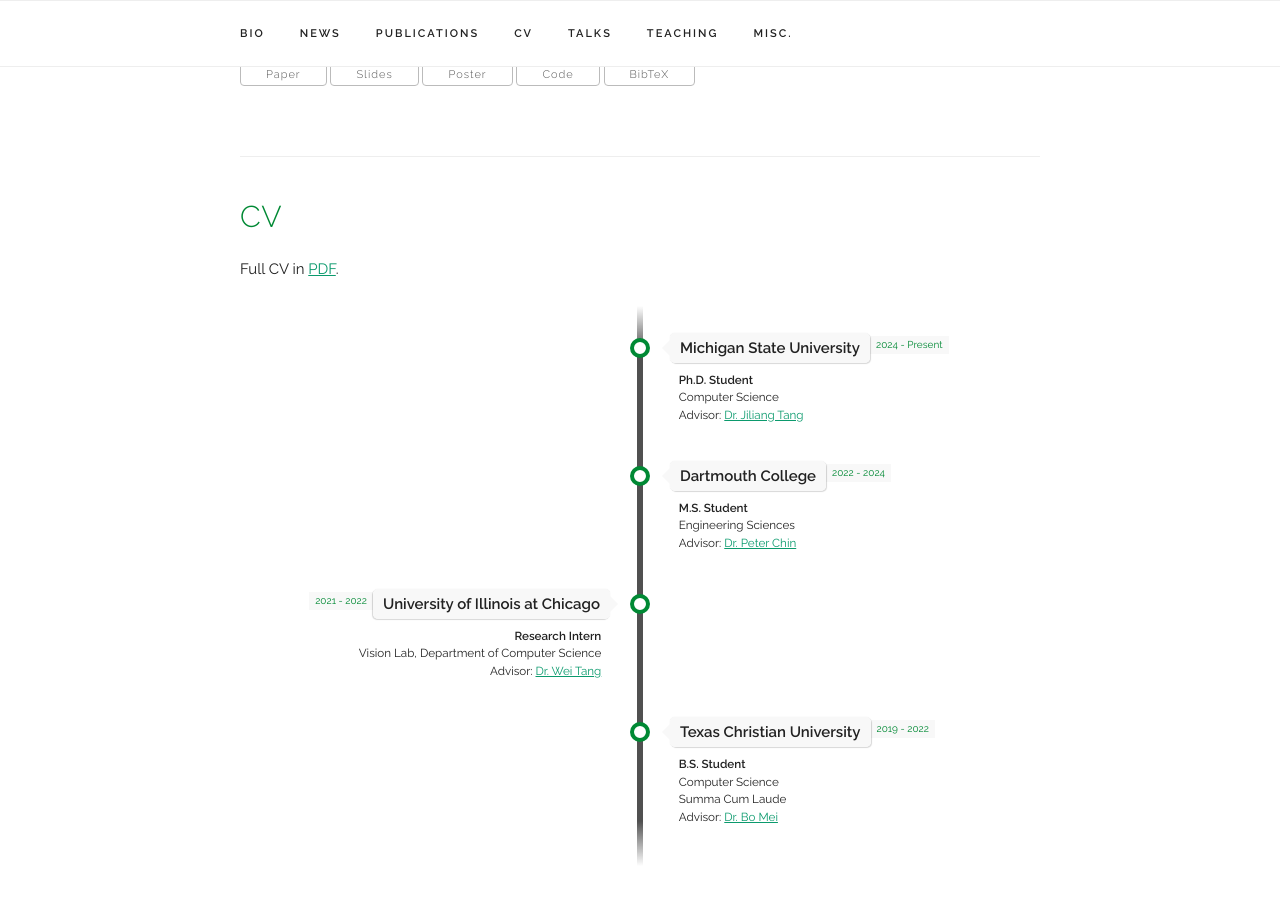
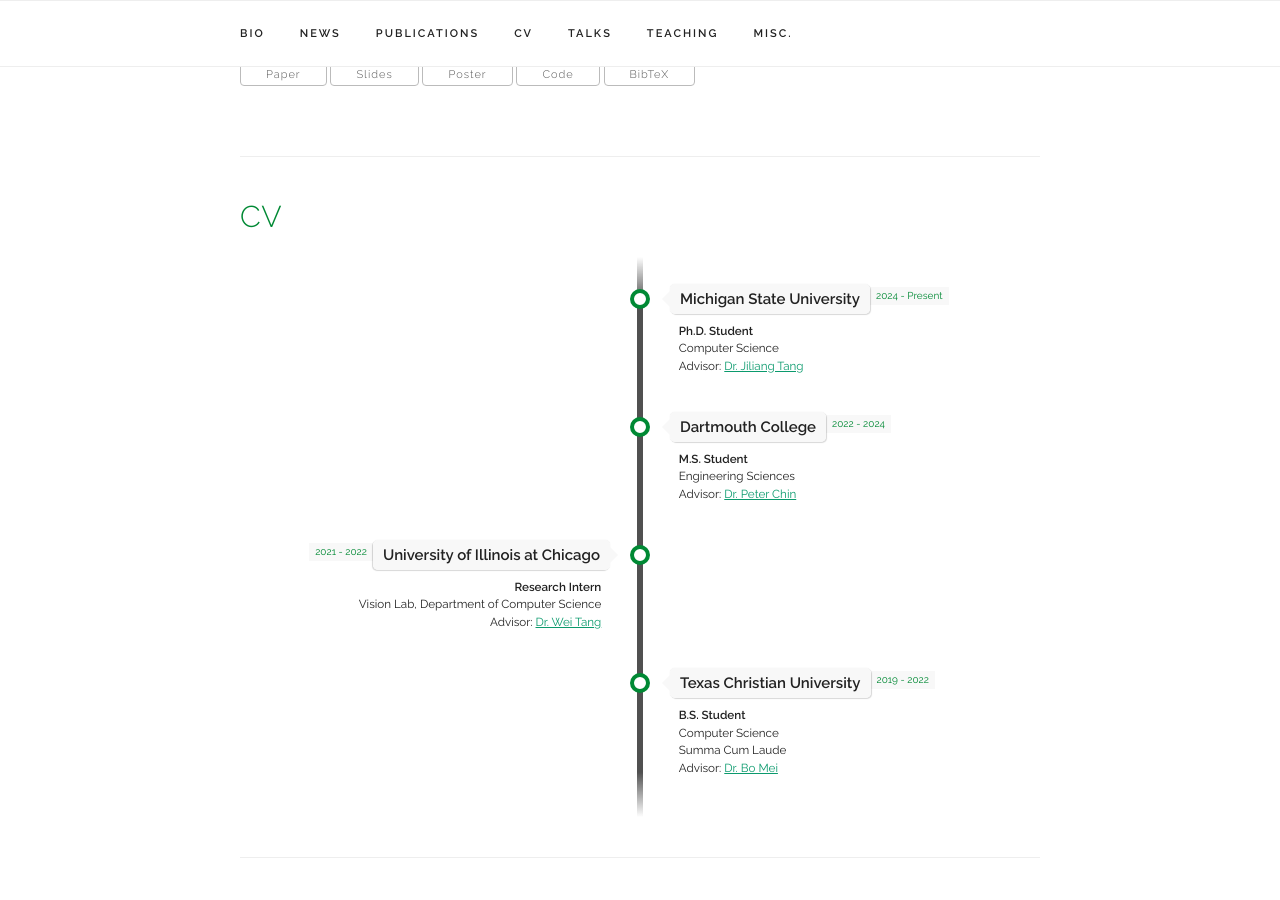
Before and after one commit to quang-truong/quang-truong.github.io, a Jekyll site: the page built from index.html, in a window 1280 px wide and 900 px high, scrolled down 1459 px. Built offline with Jekyll 4.4.1, drawn with Linux system fonts in a browser that asks for light colours; some web fonts are replaced.

```diff
--- a/index.html
+++ b/index.html
@@ -254,7 +254,7 @@
 <div class="docs-section" id="resume">
   <h4>CV</h4>
 
-  <p>Full CV in <a href={{ "/assets/cv/cv_web.pdf" | prepend: site.baseurl }} target="_blank">PDF</a>.</p>
+  <!-- <p>Full CV in <a href={{ "/assets/cv/cv_web.pdf" | prepend: site.baseurl }} target="_blank">PDF</a>.</p> -->
 
   <!-- The Timeline -->
   <ul class="timeline">
```
Also changed, not shown: 2 other files.
